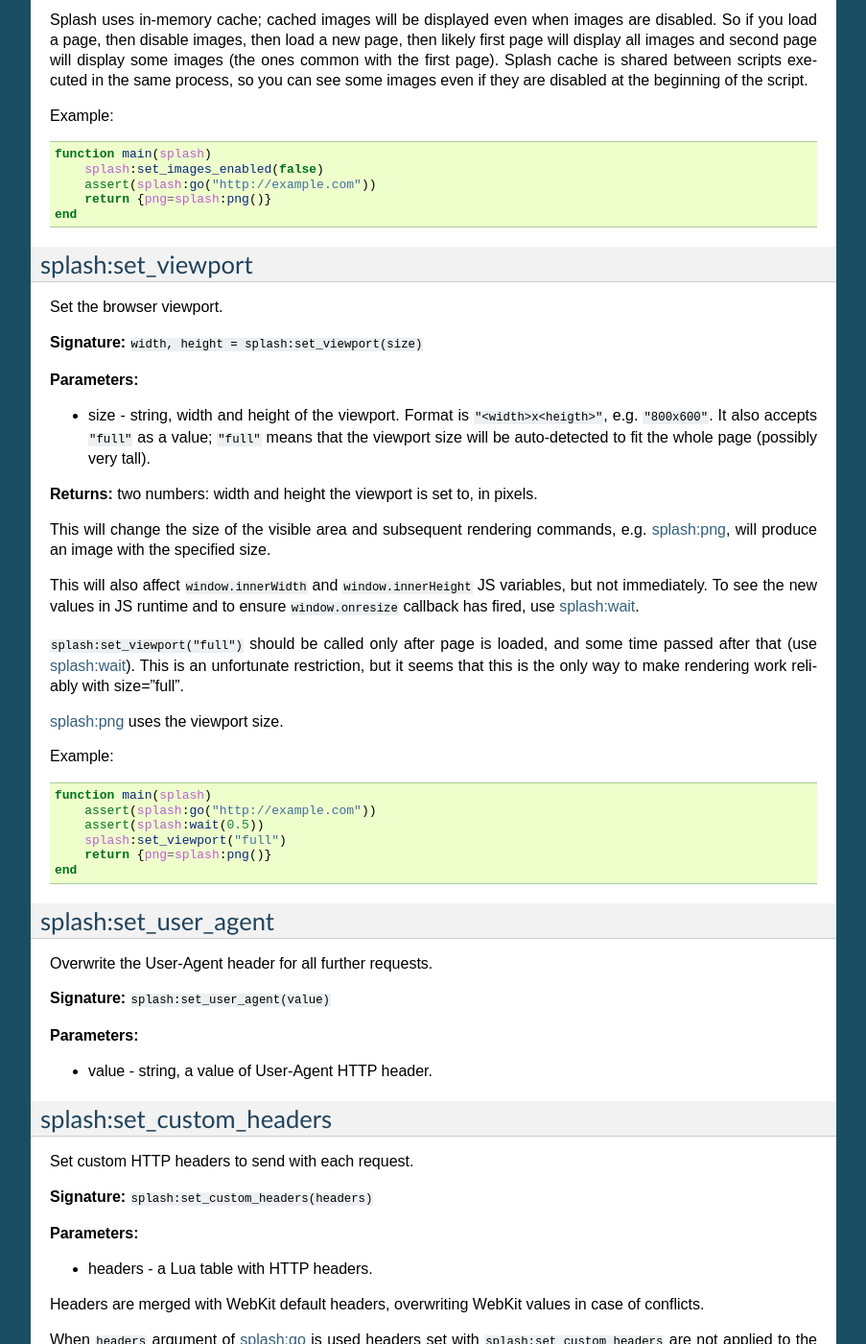
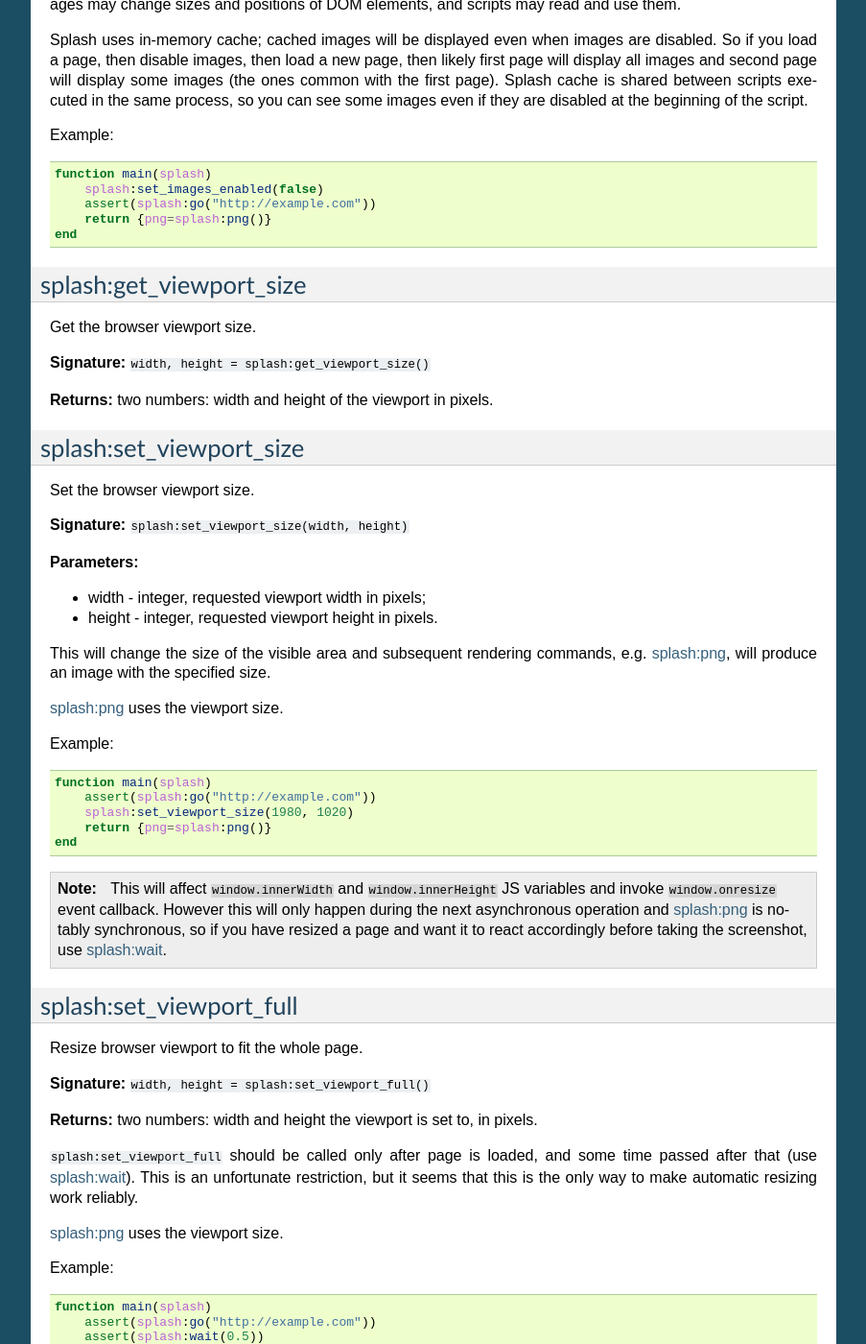
Before and after one commit to scrapinghub/splash, a Sphinx documentation site: the page built from docs/scripting-ref.rst, in a window 1280 px wide and 1400 px high, scrolled down 13581 px. Shown: the whole window at 96% size, without its empty margins (198-1101 px from the left). Built offline with Sphinx 7.4.7, drawn with Linux system fonts in a browser that asks for light colours; some of the changed text lies outside the part shown.

Commit message:
DOC reflect latest web & scripting API changes

```diff
--- a/docs/scripting-ref.rst
+++ b/docs/scripting-ref.rst
@@ -610,10 +610,10 @@ not a size of an area screenshot is taken of. For example, if the viewport
 is 1024px wide then ``splash:png{width=100}`` will return a screenshot
 of the whole viewport, but an image will be downscaled to 100px width.
 
-To set the viewport size use :ref:`splash-set-viewport` method or use
-*render_all* argument.  *render_all=true* is equivalent to running
-``splash:set_viewport('full')`` just before the rendering and restoring the
-viewport size afterwards.
+To set the viewport size use :ref:`splash-set-viewport-size`,
+:ref:`splash-set-viewport-full` or *render_all* argument.  *render_all=true* is
+equivalent to running ``splash:set_viewport_full()`` just before the rendering
+and restoring the viewport size afterwards.
 
 If the result of ``splash:png()`` is returned directly as a result of
 "main" function, the screenshot is returned as binary data:
@@ -932,37 +932,71 @@ Example:
          return {png=splash:png()}
      end
 
+.. _splash-get-viewport-size:
 
-.. _splash-set-viewport:
+splash:get_viewport_size
+------------------------
 
-splash:set_viewport
--------------------
+Get the browser viewport size.
 
-Set the browser viewport.
+**Signature:** ``width, height = splash:get_viewport_size()``
 
-**Signature:** ``width, height = splash:set_viewport(size)``
+**Returns:** two numbers: width and height of the viewport in pixels.
+
+
+.. _splash-set-viewport-size:
+
+splash:set_viewport_size
+------------------------
+
+Set the browser viewport size.
+
+**Signature:** ``splash:set_viewport_size(width, height)``
 
 **Parameters:**
 
-* size - string, width and height of the viewport.
-  Format is ``"<width>x<heigth>"``, e.g. ``"800x600"``.
-  It also accepts ``"full"`` as a value; ``"full"`` means that the viewport size
-  will be auto-detected to fit the whole page (possibly very tall).
-
-**Returns:** two numbers: width and height the viewport is set to, in pixels.
+* width - integer, requested viewport width in pixels;
+* height - integer, requested viewport height in pixels.
 
 This will change the size of the visible area and subsequent rendering
 commands, e.g. :ref:`splash-png`, will produce an image with the specified
 size.
 
-This will also affect ``window.innerWidth`` and ``window.innerHeight`` JS
-variables, but not immediately.  To see the new values in JS runtime and to
-ensure ``window.onresize`` callback has fired, use :ref:`splash-wait`.
+:ref:`splash-png` uses the viewport size.
 
-``splash:set_viewport("full")`` should be called only after page
-is loaded, and some time passed after that (use :ref:`splash-wait`). This is
-an unfortunate restriction, but it seems that this is the only
-way to make rendering work reliably with size="full".
+Example:
+
+.. code-block:: lua
+
+     function main(splash)
+         assert(splash:go("http://example.com"))
+         splash:set_viewport_size(1980, 1020)
+         return {png=splash:png()}
+     end
+
+.. note::
+
+   This will affect ``window.innerWidth`` and ``window.innerHeight`` JS
+   variables and invoke ``window.onresize`` event callback.  However this will
+   only happen during the next asynchronous operation and :ref:`splash-png` is
+   notably synchronous, so if you have resized a page and want it to react
+   accordingly before taking the screenshot, use :ref:`splash-wait`.
+
+.. _splash-set-viewport-full:
+
+splash:set_viewport_full
+------------------------
+
+Resize browser viewport to fit the whole page.
+
+**Signature:** ``width, height = splash:set_viewport_full()``
+
+**Returns:** two numbers: width and height the viewport is set to, in pixels.
+
+``splash:set_viewport_full`` should be called only after page is loaded, and
+some time passed after that (use :ref:`splash-wait`). This is an unfortunate
+restriction, but it seems that this is the only way to make automatic resizing
+work reliably.
 
 :ref:`splash-png` uses the viewport size.
 
@@ -973,7 +1007,7 @@ Example:
      function main(splash)
          assert(splash:go("http://example.com"))
          assert(splash:wait(0.5))
-         splash:set_viewport("full")
+         splash:set_viewport_full()
          return {png=splash:png()}
      end
 
```
Also changed, not shown: docs/api.rst (+6 -6 lines).
